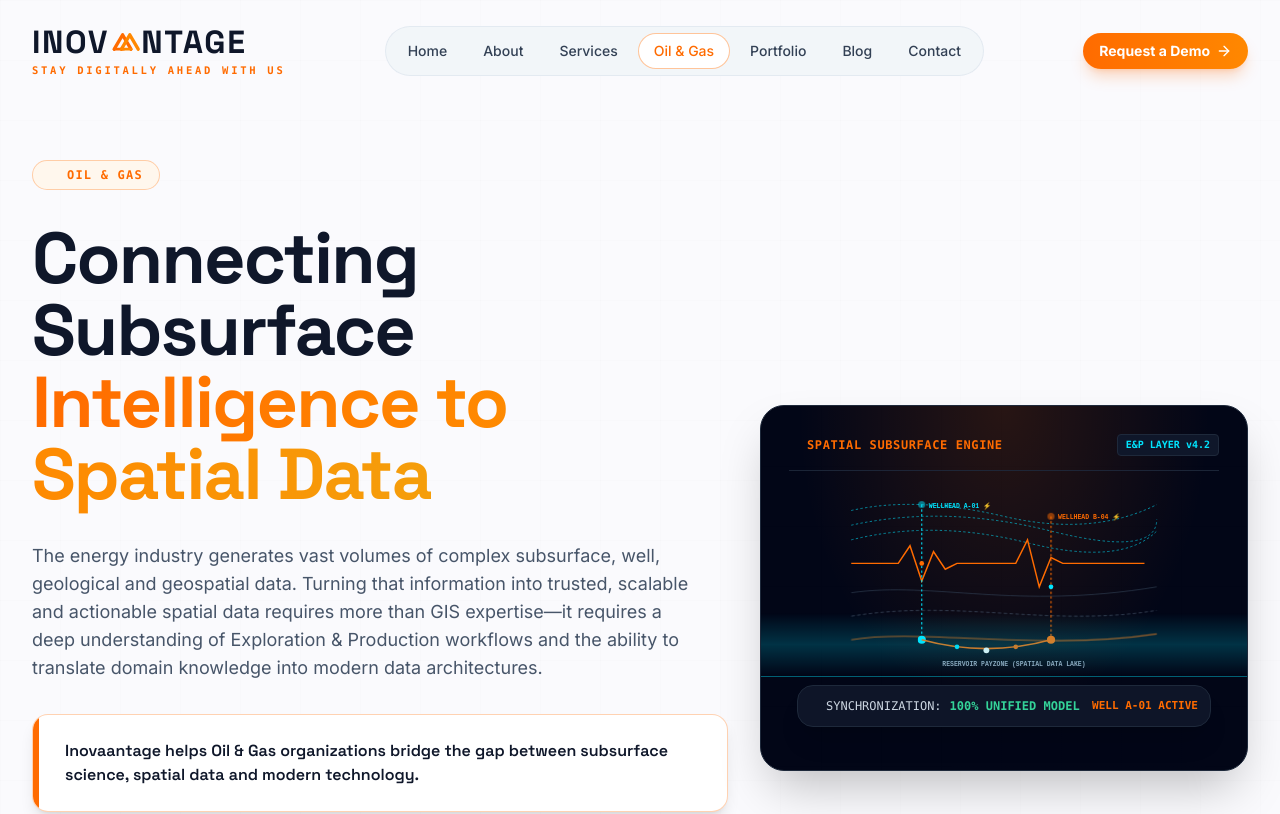
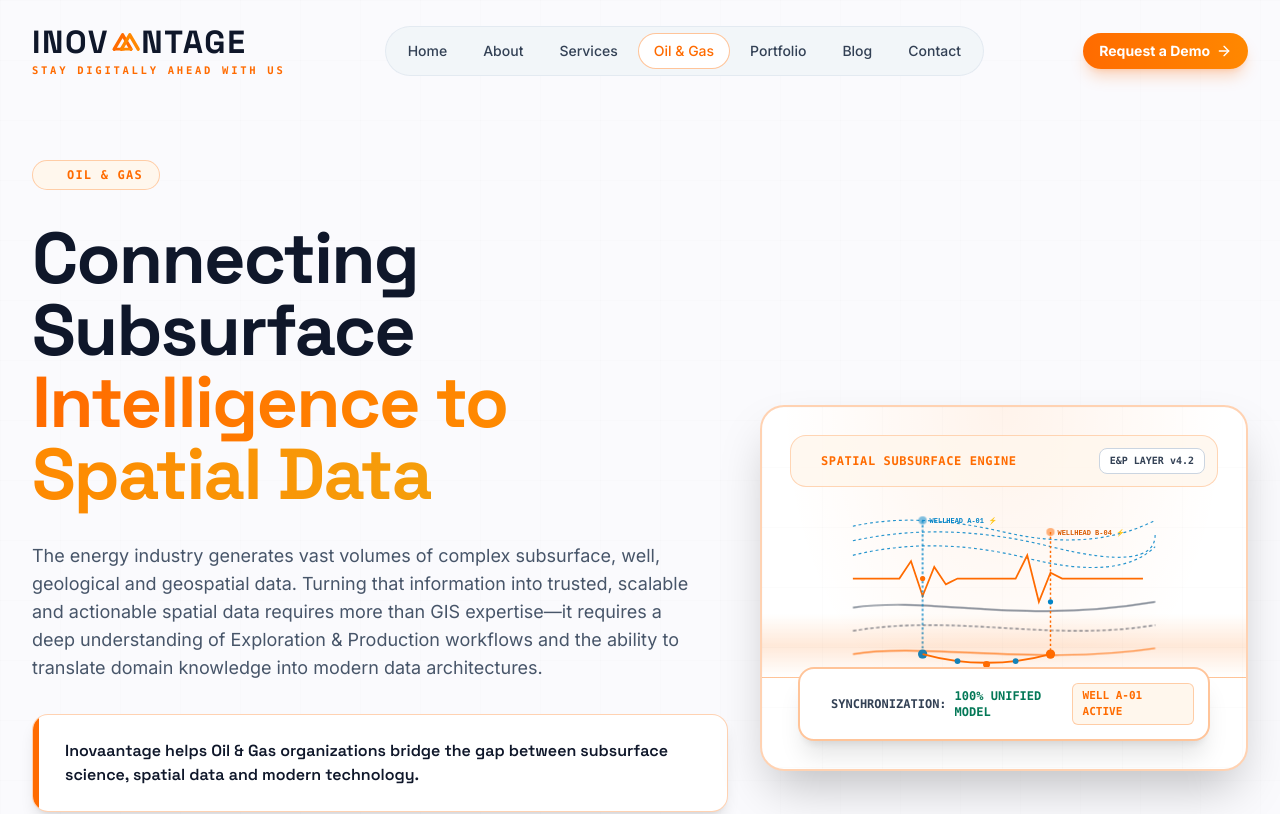
Before and after one commit to kumarujjwal1203/Inovaantage, a React (Vite) app: page /oil-and-gas in a window 1280 px wide. Shown: the top 814 px of the page. Built offline with nearby package versions, Linux system fonts and the light colour scheme; the HTML template or start-up script is replaced by a standard one.

Commit message:
fix: Convert SubsurfaceVisual to pure light theme with orange/cyan border, high-contrast text, and zero black elements

```diff
--- a/src/components/oil-and-gas/SubsurfaceVisual.jsx
+++ b/src/components/oil-and-gas/SubsurfaceVisual.jsx
@@ -1,35 +1,34 @@
 import React, { useState } from 'react';
-import { motion, useReducedMotion, AnimatePresence } from 'framer-motion';
-import { Activity, ShieldCheck, Compass, Radio, Eye } from 'lucide-react';
+import { motion, useReducedMotion } from 'framer-motion';
 
 export function SubsurfaceVisual({ className = '' }) {
   const shouldReduceMotion = useReducedMotion();
   const [activeNode, setActiveNode] = useState('wellA');
 
   return (
-    <div className={`relative w-full aspect-[4/3] max-w-xl mx-auto rounded-3xl bg-slate-950 border border-slate-800 p-5 sm:p-7 shadow-2xl overflow-hidden select-none text-white ${className}`}>
+    <div className={`relative w-full aspect-[4/3] max-w-xl mx-auto rounded-3xl bg-white border-2 border-[#FF6B00]/30 p-5 sm:p-7 shadow-2xl overflow-hidden select-none text-slate-900 ${className}`}>
 
-      {/* Background Subsurface Grid & Glow */}
-      <div className="absolute inset-0 bg-[radial-gradient(ellipse_at_top,rgba(255,107,0,0.15)_0%,transparent_60%)] pointer-events-none" />
+      {/* Ambient Radial Orange/Sky Background Tint */}
+      <div className="absolute inset-0 bg-[radial-gradient(ellipse_at_top,rgba(255,107,0,0.08)_0%,transparent_65%)] pointer-events-none" />
       <div className="absolute inset-0 gis-grid-pattern opacity-40 pointer-events-none" />
 
-      {/* SWEEPING RADAR BEAM ANIMATION */}
+      {/* SOFT SWEEPING ORANGE RADAR SCANNER */}
       {!shouldReduceMotion && (
         <motion.div
           animate={{ y: ['-100%', '350%'] }}
           transition={{ duration: 4, repeat: Infinity, ease: "easeInOut" }}
-          className="absolute inset-x-0 h-16 bg-gradient-to-b from-transparent via-[#00E5FF]/20 to-transparent pointer-events-none border-b border-[#00E5FF]/40 z-10"
+          className="absolute inset-x-0 h-16 bg-gradient-to-b from-transparent via-[#FF6B00]/15 to-transparent pointer-events-none border-b border-[#FF6B00]/40 z-10"
         />
       )}
 
       {/* Header HUD Bar */}
-      <div className="flex items-center justify-between border-b border-slate-800/90 pb-3.5 mb-4 relative z-20 font-mono text-xs">
+      <div className="flex items-center justify-between bg-orange-50/80 p-3 rounded-2xl border border-[#FF6B00]/25 mb-4 relative z-20 font-mono text-xs shadow-xs">
         <div className="flex items-center gap-2">
           <span className="w-2.5 h-2.5 rounded-full bg-[#FF6B00] animate-ping" />
-          <span className="text-[#FF6B00] font-bold tracking-wider uppercase">SPATIAL SUBSURFACE ENGINE</span>
+          <span className="text-[#FF6B00] font-extrabold tracking-wider uppercase">SPATIAL SUBSURFACE ENGINE</span>
         </div>
         <div className="flex items-center gap-2">
-          <span className="px-2 py-0.5 rounded bg-slate-900 border border-slate-800 text-[10px] text-[#00E5FF] font-bold">
+          <span className="px-2.5 py-1 rounded-lg bg-white border border-slate-300 text-[10px] text-slate-700 font-bold shadow-xs">
             E&P LAYER v4.2
           </span>
         </div>
@@ -39,64 +38,64 @@
       <div className="relative w-full h-[calc(100%-4rem)] flex flex-col justify-between pb-14">
         <svg
           viewBox="0 0 600 320"
-          className="w-full h-full text-slate-700"
+          className="w-full h-full"
           fill="none"
           xmlns="http://www.w3.org/2000/svg"
         >
-          {/* 1. TOPOGRAPHIC CONTOUR LINES (SURFACE ELEVATION) */}
-          <g opacity="0.65" stroke="#00E5FF" strokeWidth="1.5" strokeDasharray="4 4">
+          {/* 1. TOPOGRAPHIC CONTOUR LINES (SURFACE ELEVATION - ROYAL CYAN) */}
+          <g opacity="0.85" stroke="#0284C7" strokeWidth="2" strokeDasharray="5 5">
             <path d="M 40 40 Q 150 15 300 50 T 560 30" />
             <path d="M 40 65 Q 200 30 380 75 T 560 55" />
             <path d="M 40 90 Q 180 55 340 95 T 560 75" />
           </g>
 
-          {/* 2. SEISMIC WAVEFORM SHUTTLE (EXPLORATION FREQUENCY) */}
+          {/* 2. SEISMIC WAVEFORM SHUTTLE (EXPLORATION FREQUENCY - VIVID SAFETY ORANGE) */}
           <motion.path
             d="M 40 130 L 120 130 L 140 100 L 160 160 L 180 110 L 200 140 L 220 130 L 320 130 L 340 90 L 360 170 L 380 120 L 400 130 L 560 130"
             stroke="#FF6B00"
-            strokeWidth="2.5"
+            strokeWidth="3"
             fill="none"
             initial={{ pathLength: 0 }}
             animate={shouldReduceMotion ? { pathLength: 1 } : { pathLength: [0, 1] }}
             transition={{ duration: 3.5, repeat: Infinity, ease: "linear" }}
           />
 
-          {/* 3. GEOLOGICAL STRATA LAYERS (SUBSURFACE FORMATION) */}
-          <g stroke="#334155" strokeWidth="1.5" opacity="0.8">
+          {/* 3. GEOLOGICAL STRATA LAYERS (SUBSURFACE FORMATION - DEEP SLATE) */}
+          <g stroke="#334155" strokeWidth="2" opacity="0.85">
             <path d="M 40 180 C 180 160 320 210 560 170" />
             <path d="M 40 220 C 220 190 380 240 560 210" stroke="#475569" strokeDasharray="6 4" />
-            <path d="M 40 260 C 160 240 360 280 560 250" stroke="#FF6B00" strokeWidth="2" opacity="0.9" />
+            <path d="M 40 260 C 160 240 360 280 560 250" stroke="#FF6B00" strokeWidth="2.5" opacity="0.95" />
           </g>
 
           {/* 4. SPATIAL NETWORK WELLS & CONNECTOR PIPELINES */}
           {/* Well A (Offshore/Onshore Rig Axis) */}
           <g className="cursor-pointer" onClick={() => setActiveNode('wellA')}>
-            <line x1="160" y1="30" x2="160" y2="260" stroke="#00E5FF" strokeWidth="2" strokeDasharray="4 4" opacity="0.9" />
-            <circle cx="160" cy="30" r="6" fill="#00E5FF" className="animate-pulse" />
-            <circle cx="160" cy="130" r="4" fill="#FF6B00" />
-            <circle cx="160" cy="260" r="7" fill="#00E5FF" />
-            <text x="172" y="35" fill="#00E5FF" fontSize="11" fontFamily="monospace" fontWeight="bold">WELLHEAD A-01 ⚡</text>
+            <line x1="160" y1="30" x2="160" y2="260" stroke="#0284C7" strokeWidth="2.5" strokeDasharray="4 4" />
+            <circle cx="160" cy="30" r="7" fill="#0284C7" className="animate-pulse" />
+            <circle cx="160" cy="130" r="4.5" fill="#FF6B00" />
+            <circle cx="160" cy="260" r="8" fill="#0284C7" />
+            <text x="172" y="35" fill="#0284C7" fontSize="12" fontFamily="monospace" fontWeight="900">WELLHEAD A-01 ⚡</text>
           </g>
 
           {/* Well B (Secondary Well Trajectory) */}
           <g className="cursor-pointer" onClick={() => setActiveNode('wellB')}>
-            <line x1="380" y1="50" x2="380" y2="260" stroke="#FF6B00" strokeWidth="2" strokeDasharray="4 4" opacity="0.9" />
-            <circle cx="380" cy="50" r="6" fill="#FF6B00" className="animate-pulse" />
-            <circle cx="380" cy="170" r="4" fill="#00E5FF" />
-            <circle cx="380" cy="260" r="7" fill="#FF6B00" />
-            <text x="392" y="55" fill="#FF6B00" fontSize="11" fontFamily="monospace" fontWeight="bold">WELLHEAD B-04 ⚡</text>
+            <line x1="380" y1="50" x2="380" y2="260" stroke="#FF6B00" strokeWidth="2.5" strokeDasharray="4 4" />
+            <circle cx="380" cy="50" r="7" fill="#FF6B00" className="animate-pulse" />
+            <circle cx="380" cy="170" r="4.5" fill="#0284C7" />
+            <circle cx="380" cy="260" r="8" fill="#FF6B00" />
+            <text x="392" y="55" fill="#D95B00" fontSize="12" fontFamily="monospace" fontWeight="900">WELLHEAD B-04 ⚡</text>
           </g>
 
           {/* Subsurface Reservoir Spatial Cluster Grid */}
-          <g opacity="0.95">
-            <path d="M 160 260 Q 270 290 380 260" stroke="#FF6B00" strokeWidth="3" fill="none" />
-            <circle cx="220" cy="272" r="4" fill="#00E5FF" />
-            <circle cx="270" cy="278" r="5" fill="#FFFFFF" />
-            <circle cx="320" cy="272" r="4" fill="#FF6B00" />
+          <g opacity="1">
+            <path d="M 160 260 Q 270 290 380 260" stroke="#FF6B00" strokeWidth="3.5" fill="none" />
+            <circle cx="220" cy="272" r="5" fill="#0284C7" />
+            <circle cx="270" cy="278" r="6" fill="#FF6B00" />
+            <circle cx="320" cy="272" r="5" fill="#0284C7" />
           </g>
 
           {/* Reservoir Label */}
-          <text x="195" y="305" fill="#94A3B8" fontSize="11" fontFamily="monospace" fontWeight="bold">
+          <text x="180" y="305" fill="#0F172A" fontSize="12" fontFamily="monospace" fontWeight="900">
             RESERVOIR PAYZONE (SPATIAL DATA LAKE)
           </text>
         </svg>
@@ -106,15 +105,15 @@
           <motion.div
             initial={{ opacity: 0, y: 10 }}
             animate={{ opacity: 1, y: 0 }}
-            className="p-3 rounded-2xl bg-slate-900/95 border border-slate-800 shadow-xl flex items-center justify-between text-xs font-mono"
+            className="p-3.5 rounded-2xl bg-white border-2 border-[#FF6B00]/40 shadow-xl flex items-center justify-between text-xs font-mono"
           >
             <div className="flex items-center gap-2">
-              <span className="w-2 h-2 rounded-full bg-emerald-400 animate-ping" />
-              <span className="text-slate-300 font-medium">SYNCHRONIZATION:</span>
-              <span className="text-emerald-400 font-bold">100% UNIFIED MODEL</span>
+              <span className="w-2.5 h-2.5 rounded-full bg-emerald-500 animate-ping" />
+              <span className="text-slate-700 font-bold">SYNCHRONIZATION:</span>
+              <span className="text-emerald-700 font-extrabold">100% UNIFIED MODEL</span>
             </div>
 
-            <span className="text-[#FF6B00] font-bold text-[11px]">
+            <span className="px-2.5 py-1 rounded-md bg-orange-50 border border-[#FF6B00]/30 text-[#FF6B00] font-extrabold text-[11px]">
               {activeNode === 'wellA' ? 'WELL A-01 ACTIVE' : 'WELL B-04 ACTIVE'}
             </span>
           </motion.div>
```
